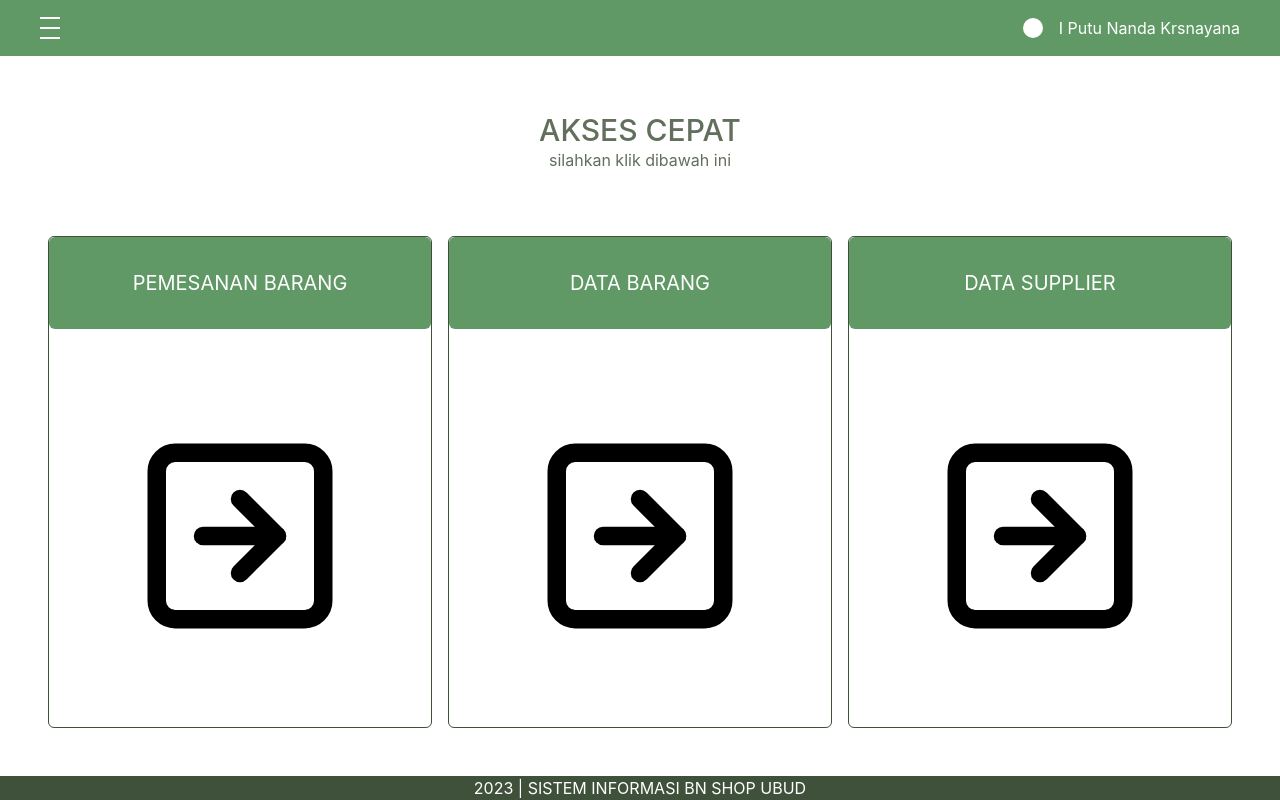
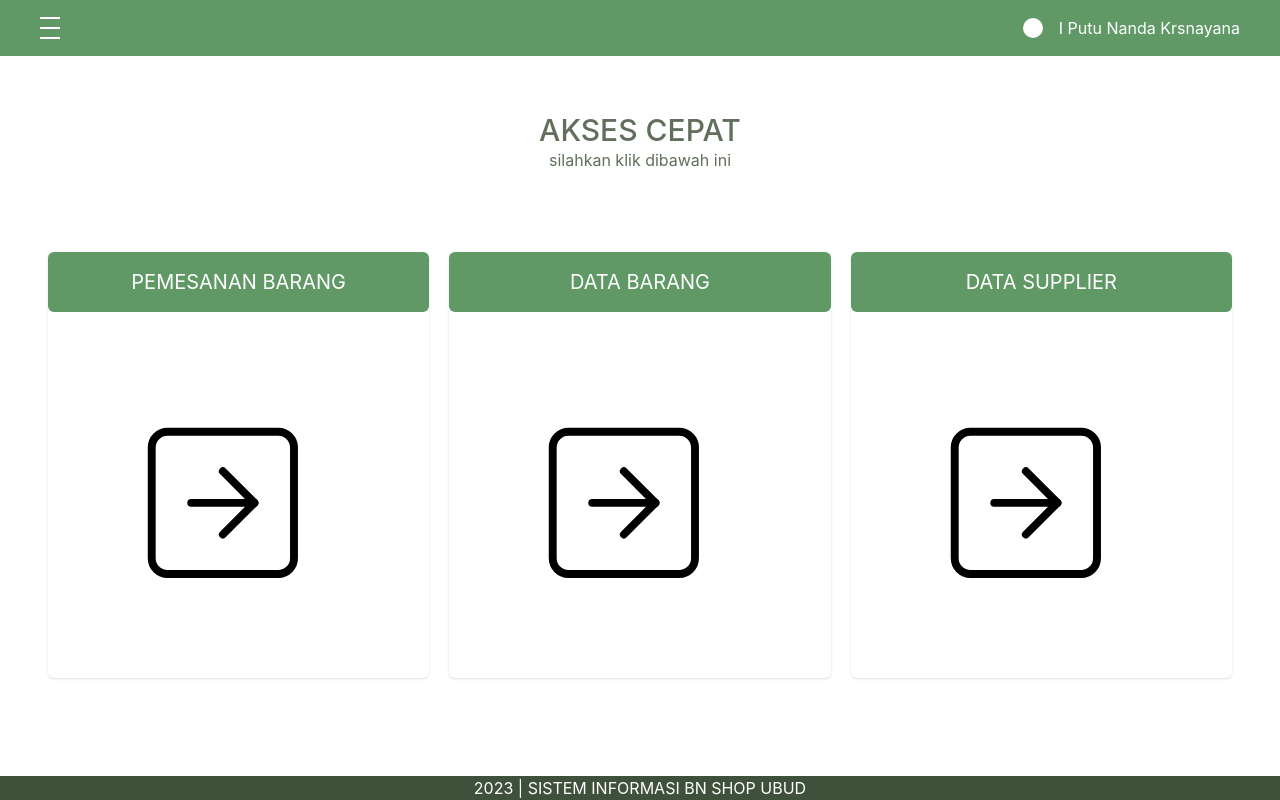
Before and after one commit to AxelanO7/bn-shop-frontend-web-js, a React (Create React App) app: page /dashboard in a window 1280 px wide. Built offline with nearby package versions, Linux system fonts and the light colour scheme.

Commit message:
adjust litle  display

```diff
--- a/src/layouts/navbar.tsx
+++ b/src/layouts/navbar.tsx
@@ -58,23 +58,23 @@ export default function Navbar() {
             <p
               className="cursor-pointer"
               onClick={() => {
-                window.location.href = "/report-order";
+                window.location.href = "/print-order";
               }}
             >
-              Laporan Barang
+              Laporan Pemesanan Barang
             </p>
             <p
               className="cursor-pointer"
               onClick={() => {
-                window.location.href = "/report-stock";
+                window.location.href = "/print-stock";
               }}
             >
-              Laporan Barang Jadi
+              Laporan Stok Barang
             </p>
             <p
               className="cursor-pointer"
               onClick={() => {
-                window.location.href = "/report-input";
+                window.location.href = "/print-input";
               }}
             >
               Laporan Barang Masuk
@@ -82,7 +82,15 @@ export default function Navbar() {
             <p
               className="cursor-pointer"
               onClick={() => {
-                window.location.href = "/report-opname";
+                window.location.href = "/print-output";
+              }}
+            >
+              Laporan Barang Keluar
+            </p>
+            <p
+              className="cursor-pointer"
+              onClick={() => {
+                window.location.href = "/print-opname";
               }}
             >
               Laporan Stok Opname
--- a/src/pages/dashboard_page.tsx
+++ b/src/pages/dashboard_page.tsx
@@ -7,15 +7,15 @@ export default function DashboardPage() {
     <BaseLayout padding={12} text_color="stone_5">
       <HeaderPage>AKSES CEPAT</HeaderPage>
       <p className="text-center">silahkan klik dibawah ini</p>
-      <div className="h-16" />
-      <div className="grid grid-cols-3 gap-4 w-full  text-center text-white">
+      <div className="h-20" />
+      <div className="grid grid-cols-3 gap-5 w-full  text-center text-white">
         <div
-          className="border border-dark_green rounded-md"
+          className="bg-white shadow rounded-md"
           onClick={() => {
             window.location.href = "/order";
           }}
         >
-          <p className="text-xl bg-green rounded-md py-8">PEMESANAN BARANG</p>
+          <p className="text-xl bg-green rounded-md py-4">PEMESANAN BARANG</p>
           <div className="h-4"></div>
           {/* <svg
             xmlns="http://www.w3.org/2000/svg"
@@ -31,10 +31,10 @@ export default function DashboardPage() {
           </svg> */}
           <svg
             xmlns="http://www.w3.org/2000/svg"
-            viewBox="0 0 24 24"
+            viewBox="0 0 28 24"
             fill="none"
             stroke="black"
-            stroke-width="2"
+            stroke-width="1"
             stroke-linecap="round"
             stroke-linejoin="round"
             className="lucide lucide-arrow-right-square p-20"
@@ -45,12 +45,12 @@ export default function DashboardPage() {
           </svg>
         </div>
         <div
-          className="border border-dark_green rounded-md"
+          className="bg-white shadow rounded-md"
           onClick={() => {
             window.location.href = "/stock";
           }}
         >
-          <p className="text-xl bg-green rounded-md py-8">DATA BARANG</p>
+          <p className="text-xl bg-green rounded-md py-4">DATA BARANG</p>
           <div className="h-4"></div>
           {/* <svg
             xmlns="http://www.w3.org/2000/svg"
@@ -66,10 +66,10 @@ export default function DashboardPage() {
           </svg> */}
           <svg
             xmlns="http://www.w3.org/2000/svg"
-            viewBox="0 0 24 24"
+            viewBox="0 0 28 24"
             fill="none"
             stroke="black"
-            stroke-width="2"
+            stroke-width="1"
             stroke-linecap="round"
             stroke-linejoin="round"
             className="lucide lucide-arrow-right-square p-20"
@@ -80,12 +80,12 @@ export default function DashboardPage() {
           </svg>
         </div>
         <div
-          className="border border-dark_green rounded-md"
+          className="bg-white shadow rounded-md"
           onClick={() => {
             window.location.href = "/supplier";
           }}
         >
-          <p className="text-xl bg-green rounded-md py-8">DATA SUPPLIER</p>
+          <p className="text-xl bg-green rounded-md py-4">DATA SUPPLIER</p>
           <div className="h-4"></div>
           {/* <svg
             xmlns="http://www.w3.org/2000/svg"
@@ -101,10 +101,10 @@ export default function DashboardPage() {
           </svg> */}
           <svg
             xmlns="http://www.w3.org/2000/svg"
-            viewBox="0 0 24 24"
+            viewBox="0 0 28 24"
             fill="none"
             stroke="black"
-            stroke-width="2"
+            stroke-width="1"
             stroke-linecap="round"
             stroke-linejoin="round"
             className="lucide lucide-arrow-right-square p-20"
--- a/src/pages/login_page.tsx
+++ b/src/pages/login_page.tsx
@@ -18,17 +18,17 @@ export default function LoginPage() {
     });
     if (response.status === 200) {
       alert("Login berhasil");
-      window.location.href = "/order";
+      window.location.href = "/dashboard";
     } else setFailedLoginPopup(true);
   };
 
   return (
-    <div className="h-screen flex flex-col justify-center items-center bg-t_white">
+    <div className="h-screen flex flex-col justify-center items-center bg-gray-100">
       <h1 className="font-medium text-3xl">SISTEM OPERASIONAL</h1>
       <div className="h-2" />
       <h2 className="font-light text-2xl">BN SHOP UBUD</h2>
       <div className="h-10" />
-      <div className="bg-light_green py-6 px-8 flex flex-col rounded-3xl	w-1/2">
+      <div className="bg-light_green shadow-md py-8 px-12 flex flex-col rounded-3xl	w-1/2">
         <h2 className="text-center font-normal text-2xl">LOGIN</h2>
         <div className="h-8" />
         <input
@@ -37,7 +37,7 @@ export default function LoginPage() {
           value={username!}
           onChange={(e) => setUsername(e.target.value)}
         />
-        <div className="h-6" />
+        <div className="h-8" />
         <input
           className="rounded-lg px-3 py-1"
           placeholder="Password"
--- a/src/pages/order/create.tsx
+++ b/src/pages/order/create.tsx
@@ -103,6 +103,7 @@ export default function CreateOrder() {
           const idOrder = response.data.data.ID;
           detailOrdersTemp.forEach((detailOrder) => {
             detailOrder.id_order = idOrder;
+            detailOrder.type_product = "Bahan Baku";
           });
         } else alert("Order gagal ditambahkan");
       })
@@ -212,8 +213,8 @@ export default function CreateOrder() {
                   className="border border-dark_green rounded-md py-1 px-3 ml-4 w-60"
                   value={purchaseOrder}
                   disabled
-                  // value={purchaseOrder!}
-                  // onChange={(e) => setPurchaseOrder(e.target.value)}
+                // value={purchaseOrder!}
+                // onChange={(e) => setPurchaseOrder(e.target.value)}
                 />
               </div>
               <div className="w-full flex items-center">
--- a/src/pages/order/index.tsx
+++ b/src/pages/order/index.tsx
@@ -82,14 +82,14 @@ export default function OrderPage() {
           <input type="text" className="border border-dark_green mx-2 px-2" />
         </div>
         <button
-          className="border border-dark_green py-1 px-3 hover:bg-dark_green/25 hover:text-white flex items-center w-max"
+          className="rounded-lg border border-dark_green py-1 px-3 hover:bg-dark_green/25 hover:text-white flex items-center w-max"
           onClick={addOrder}
         >
           + Pesanan Baru
         </button>
       </div>
-      <div className="h-4" />
-      <table className="table-auto text-center text-white bg-green shadow-md">
+      <div className="h-4 " />
+      <table className="table-auto text-center text-white bg-green shadow-md ">
         <thead>
           <tr>
             <th className="px-4 py-2 border border-dark_green">
@@ -133,8 +133,8 @@ export default function OrderPage() {
                 {order.status === 0
                   ? "Menunggu"
                   : order.status === 1
-                  ? "Lunas"
-                  : "Dibatalkan"}
+                    ? "Lunas"
+                    : "Dibatalkan"}
               </td>
             </tr>
           ))}
--- a/src/pages/supplier/supplier_page.tsx
+++ b/src/pages/supplier/supplier_page.tsx
@@ -101,10 +101,10 @@ export default function SupplierPage() {
       <HeaderPage>Daftar Supplier</HeaderPage>
       <div className="h-12" />
       <button
-        className="border border-dark_green py-1 px-3 w-1/4 hover:bg-dark_green/25 hover:text-white self-end"
+        className="rounded-lg border border-dark_green py-1 px-3 w-1/4 hover:bg-dark_green/25 hover:text-white self-end"
         onClick={() => setManage("add")}
       >
-        Tambah Supplier
+        + Tambah Supplier
       </button>
       <div className="h-4" />
       <table className="table-auto text-center text-white bg-green shadow-md">
@@ -144,14 +144,14 @@ export default function SupplierPage() {
               </td>
               <td className="px-4 py-2 flex border-y-[0.1px] border-dark_green">
                 <button
-                  className="border border-dark_green rounded-md py-1 px-3 w-full hover:bg-dark_green/25 hover:text-white"
+                  className="bg-red-700 rounded-md py-1 px-3 w-full hover:bg-dark_green/25 text-white"
                   onClick={() => deleteSupplier(supplier.ID.toString())}
                 >
                   Delete
                 </button>
                 <div className="w-4"></div>
                 <button
-                  className="border border-dark_green rounded-md py-1 px-3 w-full hover:bg-dark_green/25 hover:text-white"
+                  className="bg-blue-500 rounded-md py-1 px-3 w-full hover:bg-dark_green/25 text-white"
                   onClick={() => {
                     setIdSupplier(supplier.ID);
                     setNameSupplier(supplier.name_supplier);
@@ -179,8 +179,8 @@ export default function SupplierPage() {
             {manage === "add"
               ? "Tambah Supplier"
               : manage === "edit"
-              ? "Ubah Supplier"
-              : "Supplier"}
+                ? "Ubah Supplier"
+                : "Supplier"}
           </label>
           {manage === "add" ? null : (
             <>
@@ -234,8 +234,8 @@ export default function SupplierPage() {
             {manage === "add"
               ? "Tambah"
               : manage === "edit"
-              ? "Ubah"
-              : "Simpan"}
+                ? "Ubah"
+                : "Simpan"}
           </button>
         </div>
       ) : null}
```
